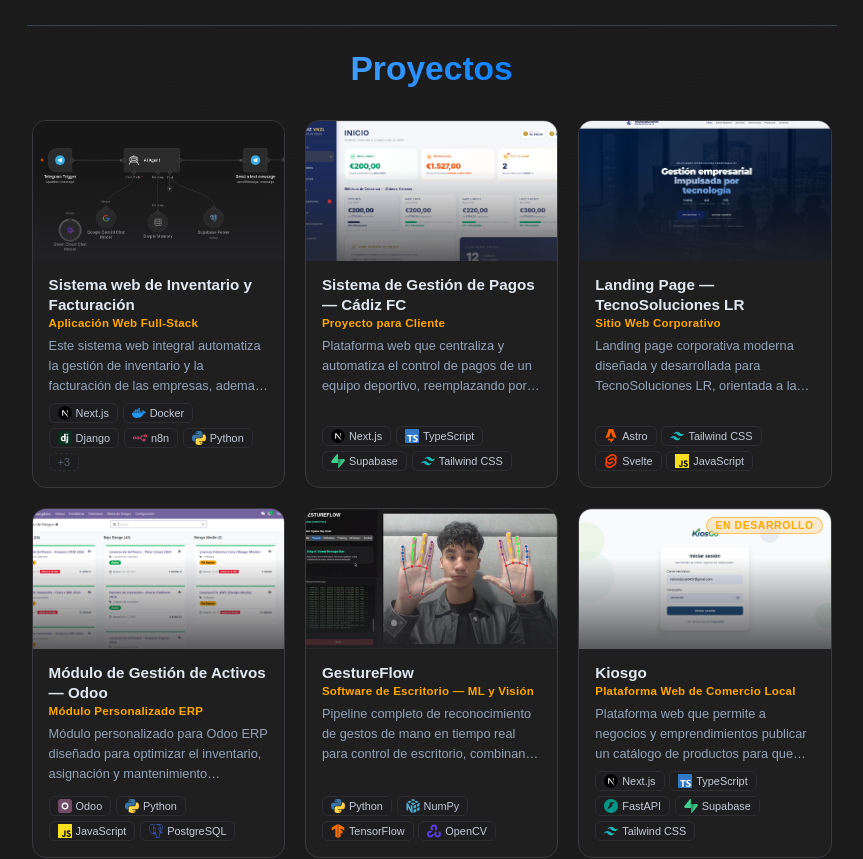
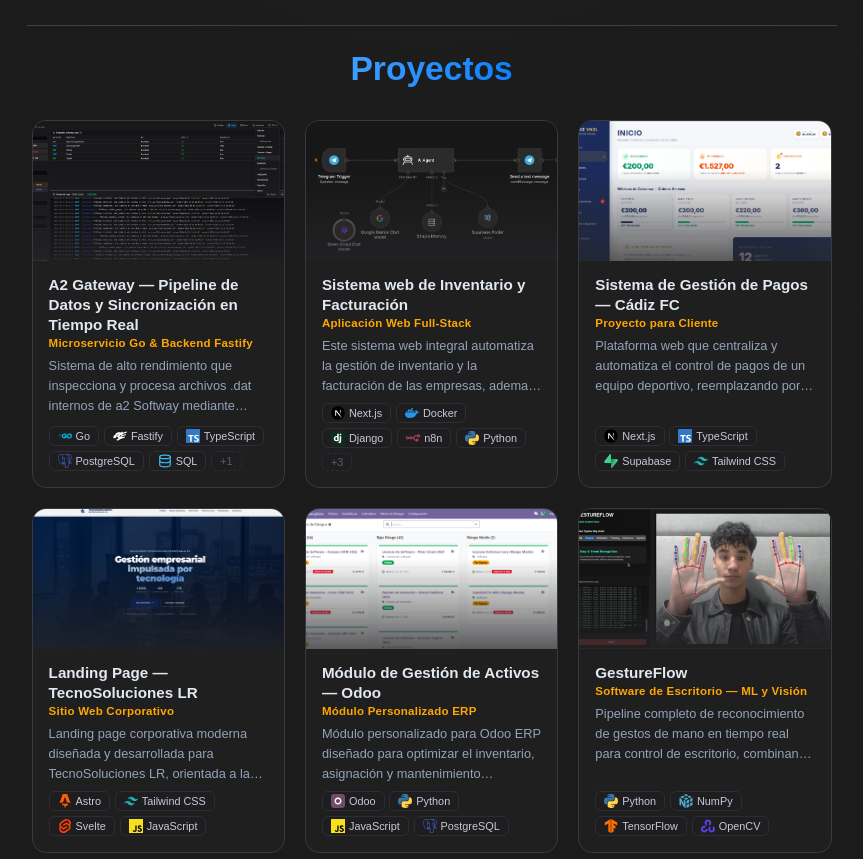
Before and after one commit to ItsTheWest/PortafolioWeb, a React (Vite) app: page / in a window 1280 px wide. Shown: the part 1980-2839 px from the top of the page, without its empty margins (208-1071 px from the left). Built offline with nearby package versions, Linux system fonts and the light colour scheme.

Commit message:
feat(projects): integrate A2 Gateway data pipeline and real-time API

```diff
--- a/src/App.tsx
+++ b/src/App.tsx
@@ -12,7 +12,7 @@
 import Squares from './componenty/Squares';
 import LogoLoop from './componenty/LogoLoop';
 import { ScrollReveal } from './components/ScrollReveal/ScrollReveal';
-import { SiReact, SiTypescript, SiTailwindcss, SiAngular, SiLaravel, SiJavascript, SiSupabase, SiGithub, SiGit, SiMysql, SiDotnet, SiPostgresql, SiDocker, SiNumpy, SiOpencv, SiTensorflow, SiFlutter, SiDart, SiFastapi, SiAstro, SiSvelte } from 'react-icons/si';
+import { SiReact, SiTypescript, SiTailwindcss, SiAngular, SiLaravel, SiJavascript, SiSupabase, SiGithub, SiGit, SiMysql, SiDotnet, SiPostgresql, SiDocker, SiNumpy, SiOpencv, SiTensorflow, SiFlutter, SiDart, SiFastapi, SiAstro, SiSvelte, SiGo, SiFastify } from 'react-icons/si';
 
 const techLogos = [
   { node: <SiReact />, title: "React", href: "https://react.dev" },
@@ -58,6 +58,24 @@
 const fastapiIcon = <SiFastapi color="#009688" />;
 const astroIcon = <SiAstro color="#FF5D01" />;
 const svelteIcon = <SiSvelte color="#FF3E00" />;
+const goIcon = <SiGo color="#00ADD8" />;
+const fastifyIcon = <SiFastify color="#FFFFFF" />;
+const sseIcon = (
+  <svg xmlns="http://www.w3.org/2000/svg" width={20} height={20} viewBox="0 0 24 24" fill="none" stroke="#10B981" strokeWidth="2" strokeLinecap="round" strokeLinejoin="round">
+    <path d="M4.93 19.07a10 10 0 0 1 0-14.14" />
+    <path d="M7.76 16.24a6 6 0 0 1 0-8.48" />
+    <circle cx="12" cy="12" r="2" fill="#10B981" />
+    <path d="M16.24 7.76a6 6 0 0 1 0 8.48" />
+    <path d="M19.07 4.93a10 10 0 0 1 0 14.14" />
+  </svg>
+);
+const sqlIcon = (
+  <svg xmlns="http://www.w3.org/2000/svg" width={20} height={20} viewBox="0 0 24 24" fill="none" stroke="#38BDF8" strokeWidth="2" strokeLinecap="round" strokeLinejoin="round">
+    <ellipse cx="12" cy="5" rx="9" ry="3" />
+    <path d="M21 12c0 1.66-4 3-9 3s-9-1.34-9-3" />
+    <path d="M3 5v14c0 1.66 4 3 9 3s9-1.34 9-3V5" />
+  </svg>
+);
 
 function App() {
   const [isOnline, setIsOnline] = useState<boolean>(navigator.onLine);
@@ -65,6 +83,26 @@
 
   // Build project list here so it re-evaluates with translations
   const proyectosData: Proyecto[] = [
+    {
+      title: t('proyectos.a2gateway.title'),
+      subtitle: t('proyectos.a2gateway.subtitle'),
+      description: t('proyectos.a2gateway.description'),
+      longDescription: t('proyectos.a2gateway.longDescription'),
+      image: '/img/a2gateway/logs.png',
+      images: [
+        '/img/a2gateway/logs.png',
+        '/img/a2gateway/apitable.png',
+        '/img/a2gateway/apijson.png',
+      ],
+      tech: [
+        { name: 'Go', icon: goIcon },
+        { name: 'Fastify', icon: fastifyIcon },
+        { name: 'TypeScript', icon: tsIcon },
+        { name: 'PostgreSQL', icon: postgresqlIcon },
+        { name: 'SQL', icon: sqlIcon },
+        { name: 'SSE', icon: sseIcon },
+      ],
+    },
     {
       title: t('proyectos.item2.title'),
       subtitle: t('proyectos.item2.subtitle'),
```
